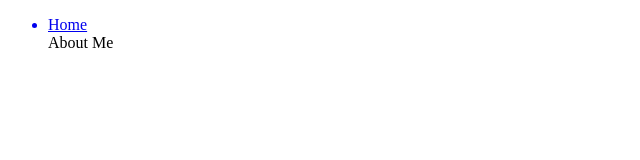
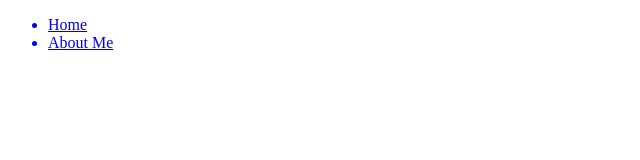
Before and after one commit to CCPS381187/CCPS381187.GitHub.io, a plain HTML site: page index.html in a window 1280 px wide. Shown: the full height of the page, 0-640 px from the left. Drawn offline with Linux system fonts and the light colour scheme.

Commit message:
Update index.html

```diff
--- a/index.html
+++ b/index.html
@@ -7,7 +7,7 @@
     <nav>
       <ul>
         <a href="./index.html"><li>Home</li></a>
-        <a herf="./aboutme.html"<li>About Me</li></a>
+        <a href="./aboutme.html"><li>About Me</li></a>
     </ul>
   </nav>
 </header>
```
